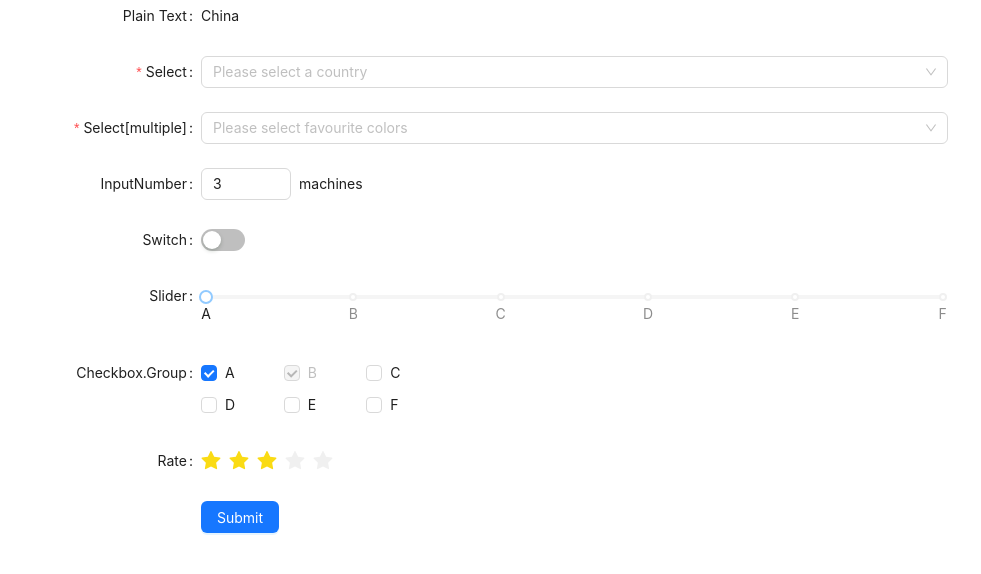
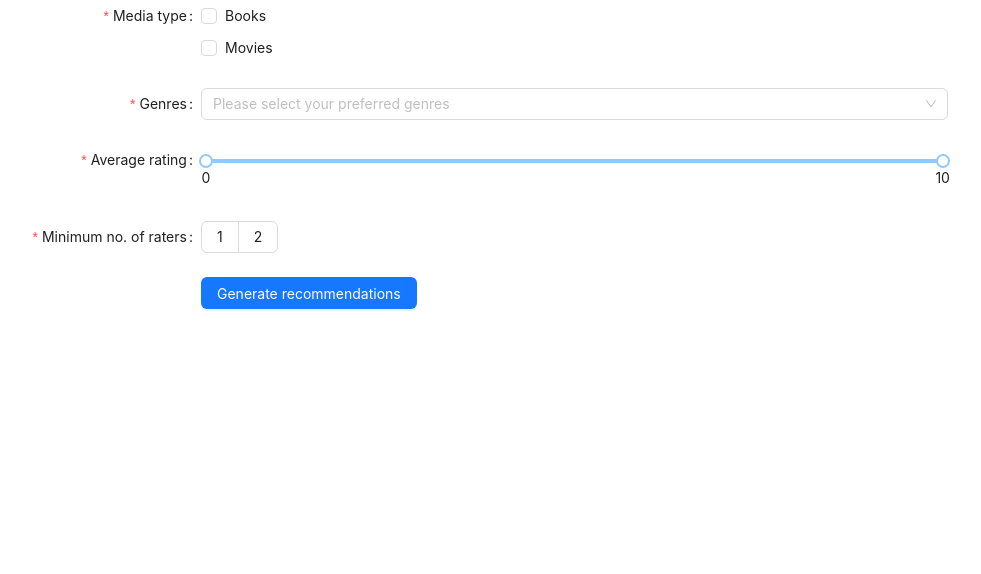
Before and after one commit to jxiao/CIS450-Final-Project, a React (Create React App) app in the folder client/: page /recommendation in a window 1280 px wide. Shown: the top 574 px of the page, without its empty margins (119-1100 px from the left). Built offline with nearby package versions, Linux system fonts and the light colour scheme.

Commit message:
Update recommendations form fields

```diff
--- a/client/src/components/Recommendations.js
+++ b/client/src/components/Recommendations.js
@@ -4,13 +4,10 @@ import {
   Checkbox,
   Col,
   Form,
+  Radio,
   InputNumber,
-  Radio,
-  Rate,
-  Row,
   Select,
   Slider,
-  Switch,
 } from 'antd';
 
 const { Option } = Select;
@@ -33,50 +30,101 @@ function Recommendations() {
       {...formItemLayout}
       onFinish={onFinish}
       initialValues={{
-        'input-number': 3,
-        'checkbox-group': ['A', 'B'],
+        'input-number': 2,
+        'checkbox-group': ['Books', 'Movies'],
         rate: 3.5,
       }}
     >
-      <Form.Item label="Plain Text">
-        <span className="ant-form-text">China</span>
-      </Form.Item>
       <Form.Item
-        name="select"
-        label="Select"
-        hasFeedback
+        name="media"
+        label="Media type"
         rules={[
           {
             required: true,
-            message: 'Please select your country!',
           },
         ]}
       >
-        <Select placeholder="Please select a country">
-          <Option value="china">China</Option>
-          <Option value="usa">U.S.A</Option>
-        </Select>
+        <Checkbox.Group>
+          <Col span={14}>
+            <Checkbox
+              value="Books"
+              style={{
+                lineHeight: '32px',
+              }}
+            >
+              Books
+            </Checkbox>
+          </Col>
+          <Col span={14}>
+            <Checkbox
+              value="Movies"
+              style={{
+                lineHeight: '32px',
+              }}
+            >
+              Movies
+            </Checkbox>
+          </Col>
+        </Checkbox.Group>
       </Form.Item>
 
       <Form.Item
-        name="select-multiple"
-        label="Select[multiple]"
+        name="genres"
+        label="Genres"
         rules={[
           {
             required: true,
-            message: 'Please select your favourite colors!',
+            message: 'Please select your preferred genres',
             type: 'array',
           },
         ]}
       >
-        <Select mode="multiple" placeholder="Please select favourite colors">
+        <Select mode="multiple" placeholder="Please select your preferred genres">
           <Option value="red">Red</Option>
           <Option value="green">Green</Option>
           <Option value="blue">Blue</Option>
         </Select>
       </Form.Item>
 
-      <Form.Item label="InputNumber">
+      <Form.Item
+        name="rating"
+        label="Average rating"
+        rules={[
+          {
+            required: true,
+          },
+        ]}
+      >
+        <Slider
+          range
+          min={0}
+          max={10}
+          step={0.01}
+          defaultValue={[0, 10]}
+          marks={{
+            0: '0',
+            10: '10',
+          }}
+        />
+      </Form.Item>
+
+      <Form.Item
+        name="min-raters"
+        label="Minimum no. of raters"
+        rules={[
+          {
+            required: true,
+            message: 'Please pick an item',
+          },
+        ]}
+      >
+        <Radio.Group>
+          <Radio.Button value="a">1</Radio.Button>
+          <Radio.Button value="b">2</Radio.Button>
+        </Radio.Group>
+      </Form.Item>
+
+      {/* <Form.Item label="InputNumber">
         <Form.Item name="input-number" noStyle>
           <InputNumber min={1} max={10} />
         </Form.Item>
@@ -88,96 +136,7 @@ function Recommendations() {
         >
           machines
         </span>
-      </Form.Item>
-
-      <Form.Item name="switch" label="Switch" valuePropName="checked">
-        <Switch />
-      </Form.Item>
-
-      <Form.Item name="slider" label="Slider">
-        <Slider
-          marks={{
-            0: 'A',
-            20: 'B',
-            40: 'C',
-            60: 'D',
-            80: 'E',
-            100: 'F',
-          }}
-        />
-      </Form.Item>
-
-      <Form.Item name="checkbox-group" label="Checkbox.Group">
-        <Checkbox.Group>
-          <Row>
-            <Col span={8}>
-              <Checkbox
-                value="A"
-                style={{
-                  lineHeight: '32px',
-                }}
-              >
-                A
-              </Checkbox>
-            </Col>
-            <Col span={8}>
-              <Checkbox
-                value="B"
-                style={{
-                  lineHeight: '32px',
-                }}
-                disabled
-              >
-                B
-              </Checkbox>
-            </Col>
-            <Col span={8}>
-              <Checkbox
-                value="C"
-                style={{
-                  lineHeight: '32px',
-                }}
-              >
-                C
-              </Checkbox>
-            </Col>
-            <Col span={8}>
-              <Checkbox
-                value="D"
-                style={{
-                  lineHeight: '32px',
-                }}
-              >
-                D
-              </Checkbox>
-            </Col>
-            <Col span={8}>
-              <Checkbox
-                value="E"
-                style={{
-                  lineHeight: '32px',
-                }}
-              >
-                E
-              </Checkbox>
-            </Col>
-            <Col span={8}>
-              <Checkbox
-                value="F"
-                style={{
-                  lineHeight: '32px',
-                }}
-              >
-                F
-              </Checkbox>
-            </Col>
-          </Row>
-        </Checkbox.Group>
-      </Form.Item>
-
-      <Form.Item name="rate" label="Rate">
-        <Rate />
-      </Form.Item>
+      </Form.Item> */}
 
       <Form.Item
         wrapperCol={{
@@ -186,7 +145,7 @@ function Recommendations() {
         }}
       >
         <Button type="primary" htmlType="submit">
-          Submit
+          Generate recommendations
         </Button>
       </Form.Item>
     </Form>
```
